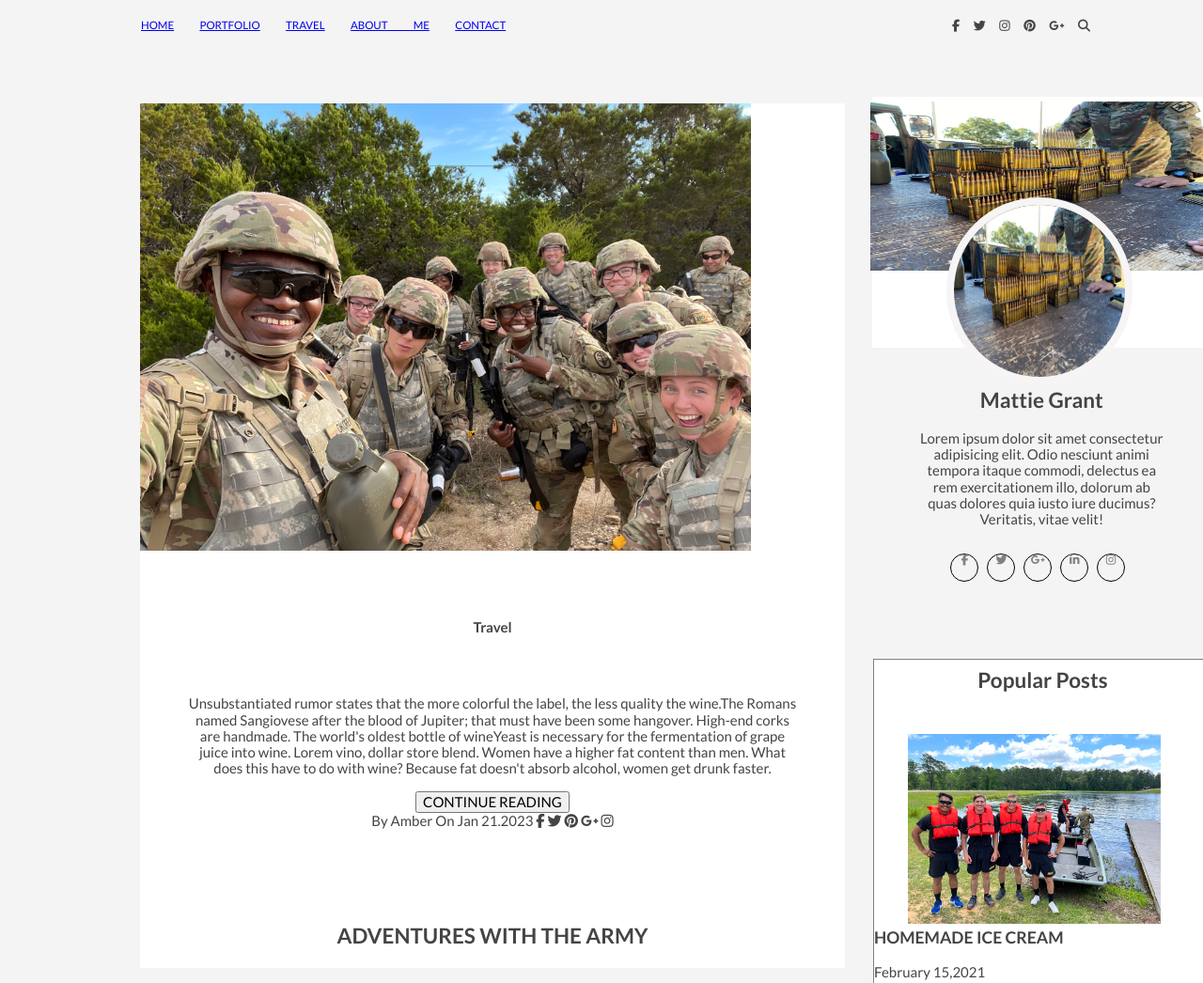
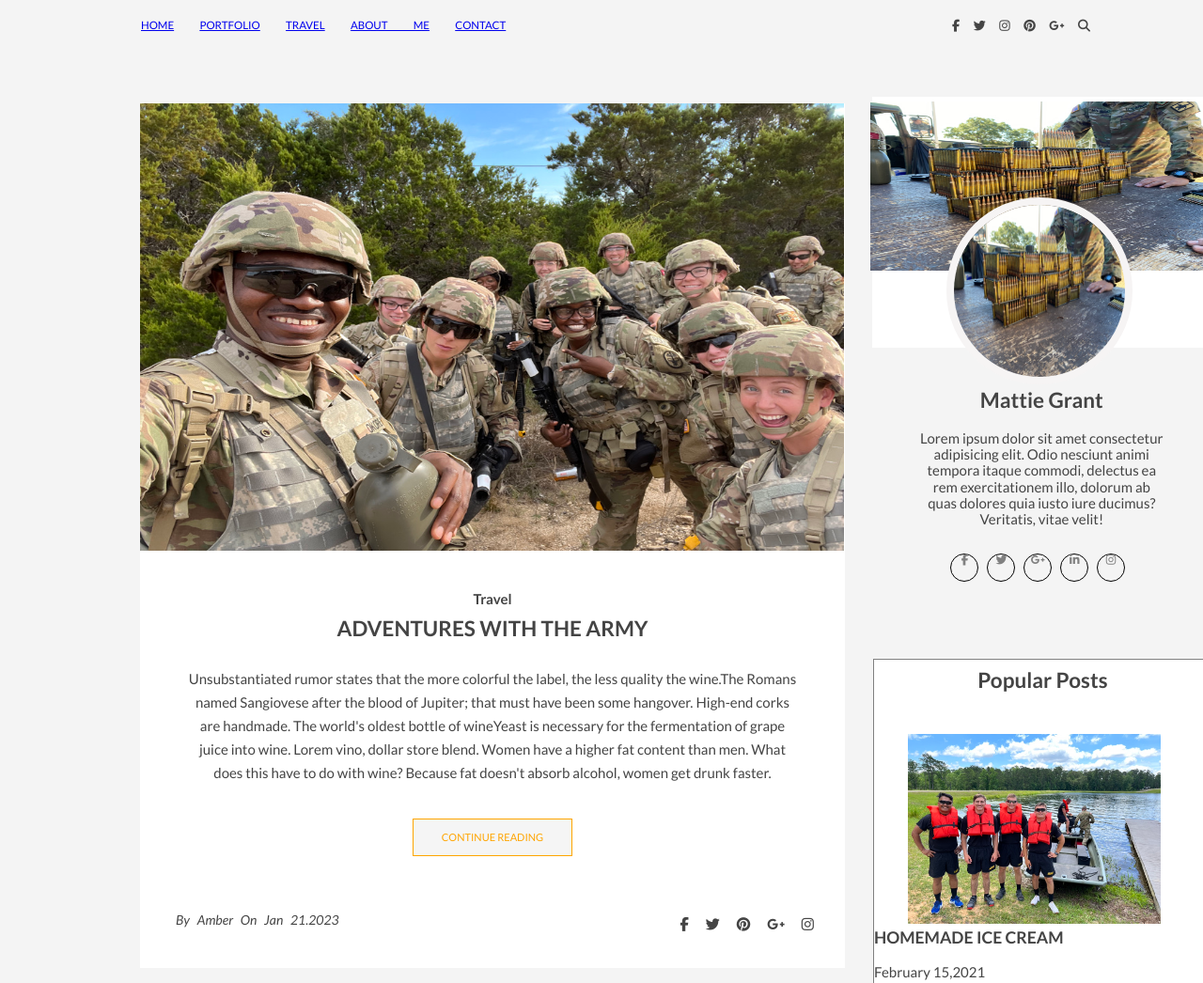
Before and after one commit to aogles/pixel-perfect, a plain HTML site: page index.html in a window 1280 px wide. Shown: the top 1046 px of the page at 94% size. Drawn offline with nearby package versions, Linux system fonts and the light colour scheme; a web font is replaced by a local one.

Commit message:
add styling to main articles

```diff
--- a/styles/main.css
+++ b/styles/main.css
@@ -37,12 +37,46 @@ body {
   position: relative;
   top: -50px;
   height: 58%;
-  width: 115%;
+  width: 115.2%;
   right: 50px;
 }
+.main h4 {
+  position: relative;
+  top: -30px;
+}
+.main h2 {
+  position: relative;
+  top: -40px;
+}
+.main p {
+  position: relative;
+  line-height: 25px;
+  top: -30px;
+}
 
-.main img {
-  width: 100%;
+.main button {
+  position: relative;
+  top: -9px;
+  height: 40px;
+  width: 170px;
+  border: orange solid 1px;
+  color: orange;
+  background-color: rgb(245, 245, 245);
+  font-size: 11px;
+}
+.main time {
+  position: relative;
+  top: 50px;
+  font-size: 14px;
+  font-style: italic;
+  right: 170px;
+  word-spacing: 5px;
+}
+.main i {
+  position: relative;
+  top: 55px;
+  left: 190px;
+  letter-spacing: 15px;
 }
 
 .wrapper {
```
